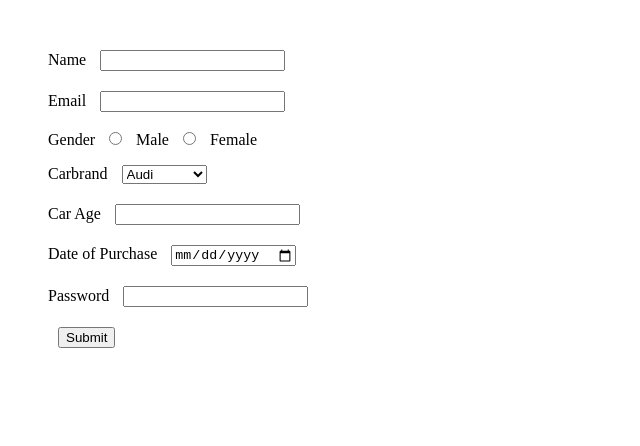
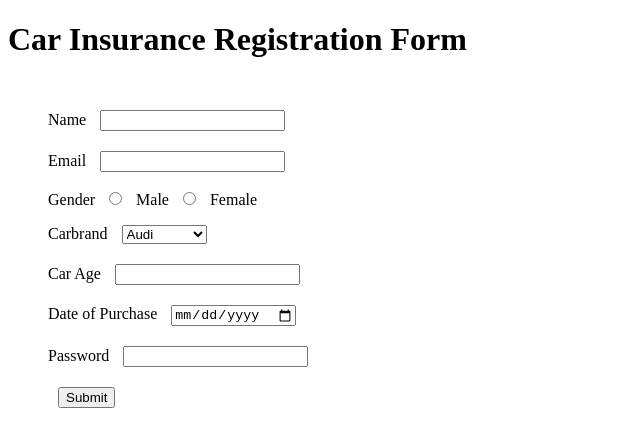
Before and after one commit to acciojob/car-insurance-form-abhiraghav23, a website: page main.html in a window 1280 px wide. Shown: the whole page, without its empty margins (0-640 px from the left). Drawn offline with Linux system fonts and the light colour scheme.

Commit message:
created a submission

```diff
--- a/main.html
+++ b/main.html
@@ -5,6 +5,10 @@
 <head>
 	<link rel="stylesheet" href="styles.css">
 </head>
+
+	<h1>
+
+Car Insurance Registration Form</h1>
 
 <form action="" method="post">
 
```
